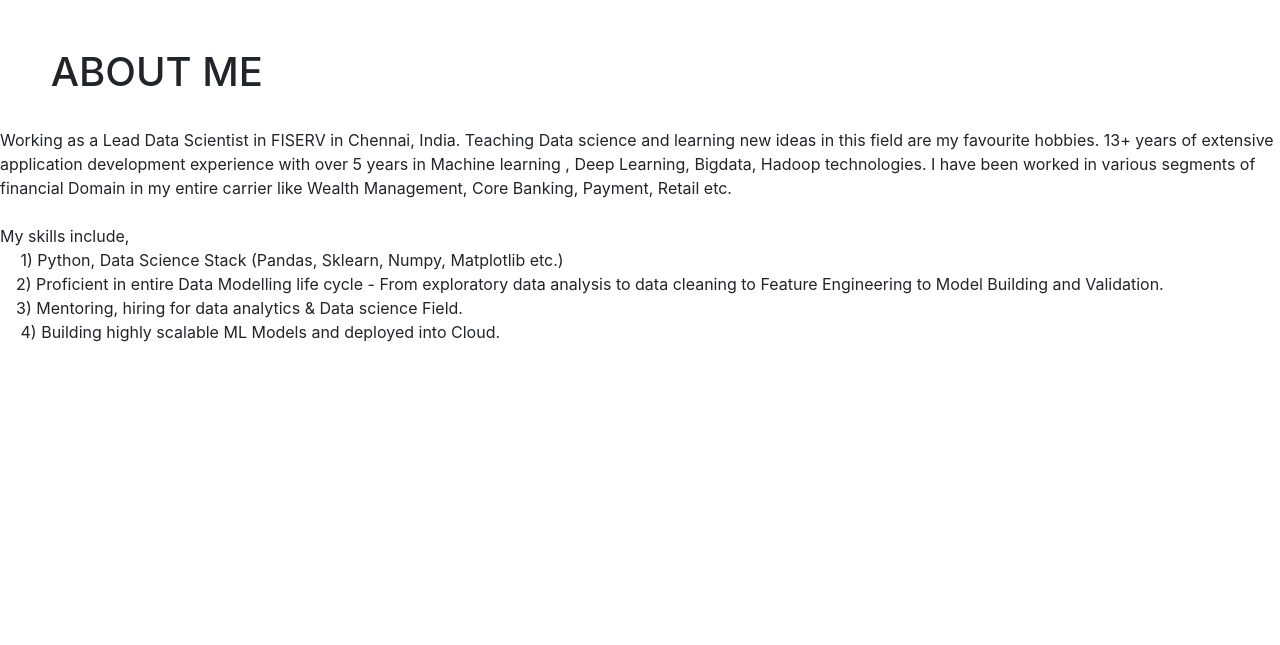
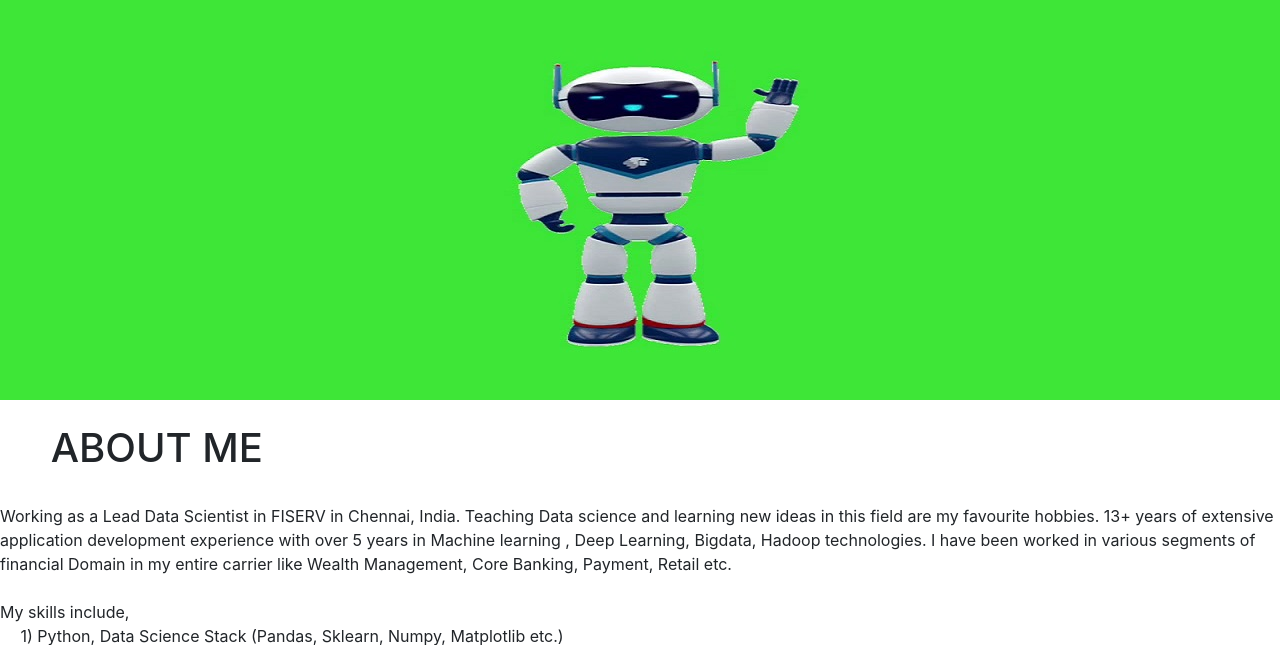
Before and after one commit to Thangasami/Profile, a Flask app: page / in a window 1280 px wide. Shown: the part 102-747 px from the top of the page. Before the commit the page ends 444 px from the top, so only its background shows below. Run offline with Flask 2, Linux system fonts and the light colour scheme; some libraries are stand-ins or nearby versions.

Commit message:
11th commit

```diff
--- a/templates/home.html
+++ b/templates/home.html
@@ -4,10 +4,10 @@
 <html>
 <head>
     <title></title>
-
 </head>
 </html>
 
+<img src="{{url_for('static', filename='8.jpg')}}" class="img-fluid" width="2000"  height="300"  />
       <br>
 <br>
 <h1> &emsp; ABOUT ME  </h1><br>
```
